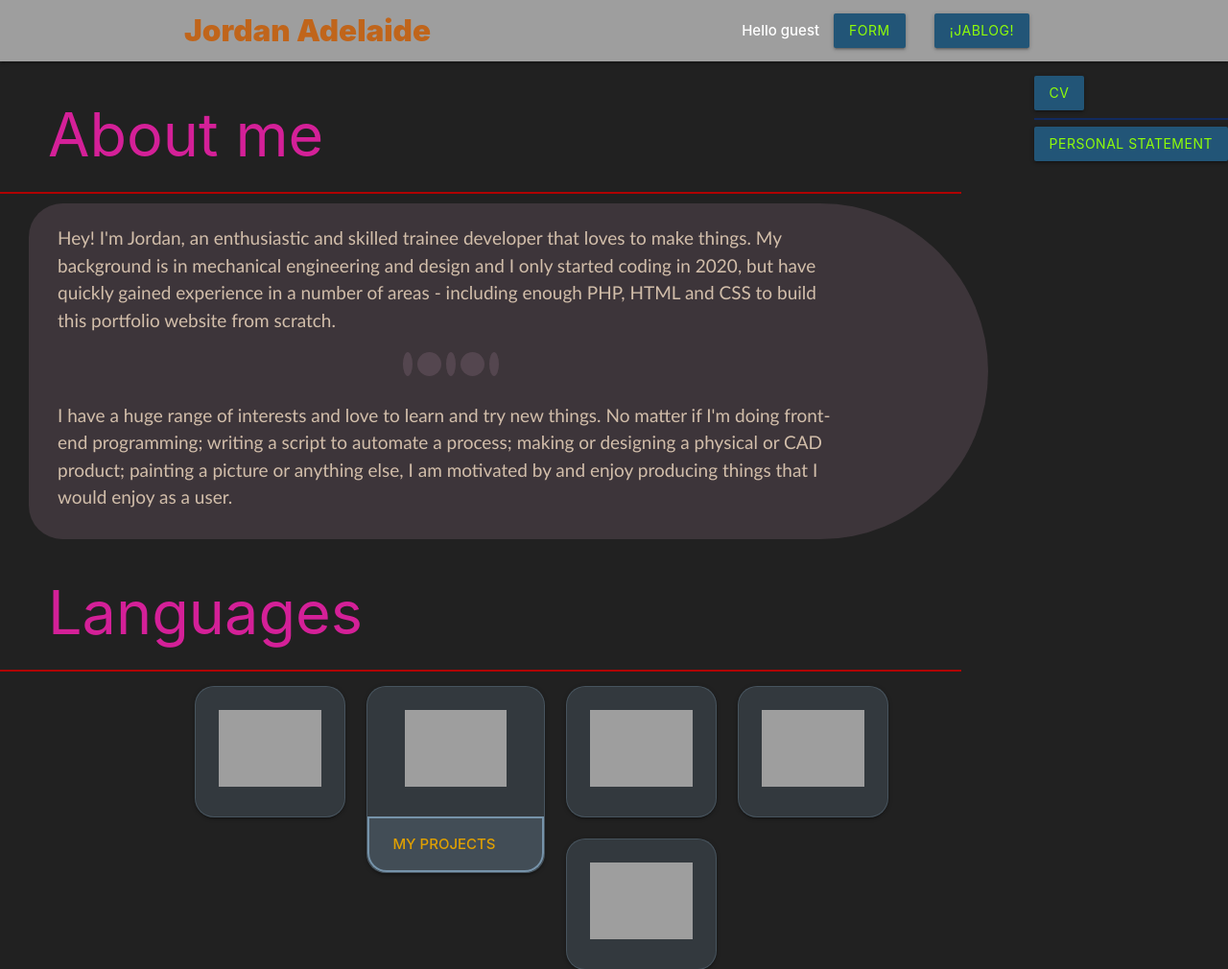
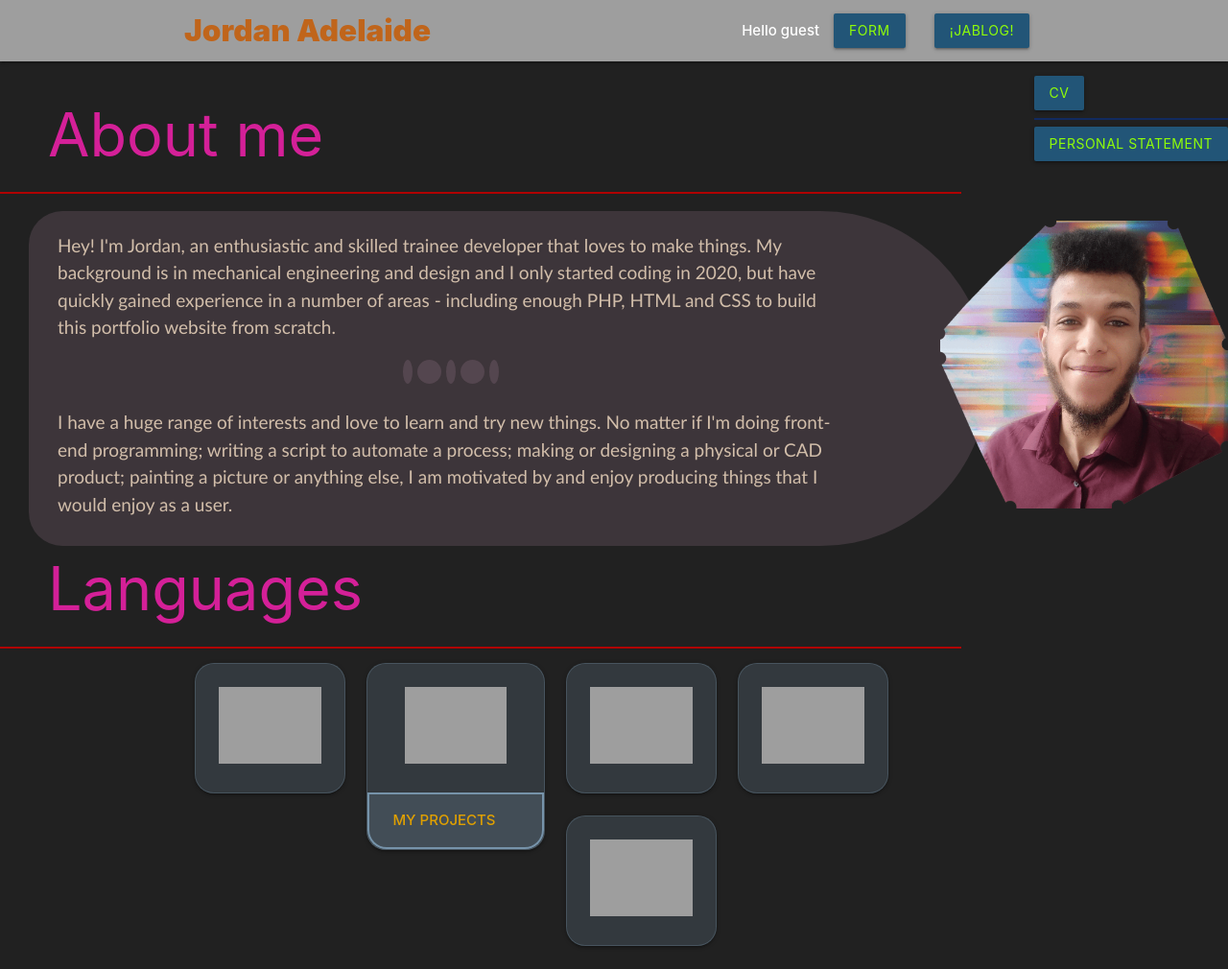
Before and after one commit to jAdelaide/Portfolio, a PHP site: page / in a window 1280 px wide. Shown: the top 1010 px of the page at 96% size. Run offline with PHP 8.4, Linux system fonts and the light colour scheme; grey boxes are pictures that could not be loaded.

Commit message:
Picture in about me

```diff
--- a/projects.php
+++ b/projects.php
@@ -7,9 +7,9 @@
     <?php
 
     $pageExists = FALSE;
+
     foreach($languages as $language):
         if($language['name'] == $_GET['id']): ?>
-            <!-- <h4 style="color: rgb(255, 177, 109); text-indent: 50px"><?php echo htmlspecialchars($_GET['id']); ?></h4> -->
             <h3 style="color: rgb(255, 177, 109); text-align: center"><?php echo htmlspecialchars($_GET['id']); ?></h3>
             <?php $projectPage = "sections/projectPages/" . $_GET['id'] . ".php";
             include $projectPage;
--- a/sections/about_me.php
+++ b/sections/about_me.php
@@ -4,33 +4,29 @@
 <h1 style="color: rgb(212, 32, 152); text-indent: 50px">About me</h1>
 <hr align="left" width="1000px" color=" rgb(0, 0, 0,)">
 
-<div style="margin-left: 30px; margin-right: 250px; margin-top: 10px; margin-bottom: 10px; padding-left: 30px; padding-right: 150px; padding-top: 3px; padding-bottom: 10px; background-color: rgba(222, 169, 202, 0.15); border-radius: 200px 1000px 1000px 200px; color: rgb(210, 190, 170); font-size: 19px; font-family: candara">
-    <p>
+<div class="box-container">
+<div style="float: left; z-index: 0; position: relative; margin-left: 30px; margin-right: 250px; margin-top: 10px; margin-bottom: 10px; padding-left: 30px; padding-right: 150px; padding-top: 3px; padding-bottom: 10px; background-color: rgba(222, 169, 202, 0.15); border-radius: 200px 1000px 1000px 200px; color: rgb(210, 190, 170); font-size: 19px; font-family: candara;">
+    <p style="position: relative; z-index: 0">
     Hey! I'm Jordan, an enthusiastic and skilled trainee developer that loves to make things.
     My background is in mechanical engineering and design and I only started coding in 2020, but have quickly gained experience in a number of
     areas - including enough PHP, HTML and CSS to build this portfolio website from scratch.
     </p>
-    <div style="text-align: center">
+    <div style="text-align: center; z-index: 0">
         <span class="dot" style="height: 25px; width: 10px; background-color: rgba(222, 169, 202, 0.15); border-radius: 50%; display: inline-block"></span>
         <span class="dot" style="height: 25px; width: 25px; background-color: rgba(222, 169, 202, 0.15); border-radius: 50%; display: inline-block"></span>
         <span class="dot" style="height: 25px; width: 10px; background-color: rgba(222, 169, 202, 0.15); border-radius: 50%; display: inline-block"></span>
         <span class="dot" style="height: 25px; width: 25px; background-color: rgba(222, 169, 202, 0.15); border-radius: 50%; display: inline-block"></span>
         <span class="dot" style="height: 25px; width: 10px; background-color: rgba(222, 169, 202, 0.15); border-radius: 50%; display: inline-block"></span>
     </div>
-    <p>
+    <p style="position: relative; z-index: 0">
     I have a huge range of interests and love to learn and try new things. No matter if I'm doing front-end programming; writing a script to
     automate a process; making or designing a physical or CAD product; painting a picture or anything else, I am motivated by and enjoy producing
      things that I would enjoy as a user.
     </p>
 </div>
-
-<!-- <p style="margin-left: 30px; margin-right: 250px; margin-top: 10px; margin-bottom: 10px; padding-left: 30px; padding-right: 150px; padding-top: 10px; padding-bottom: 10px; background-color: rgba(222, 169, 202, 0.15); border-radius: 200px 1000px 1000px 200px; color: rgb(210, 190, 170); font-size: 19px; font-family: candara">
-Hey! I'm Jordan, an enthusiastic and skilled trainee developer that loves to make things.
-My background is in mechanical engineering and design and I only started coding in 2020, but have quickly gained experience in a number of
-areas - including enough PHP, HTML and CSS to build this portfolio website from scratch.
-<br>
-<br>
-I have a huge range of interests and love to learn and try new things. No matter if I'm doing front-end programming; writing a script to automate
- a process; making or designing a physical or CAD product; painting a picture or anything else, I am motivated and enjoy producing things that
-I would enjoy as a user.
-</p> -->
+<div style="z-index: 1; position: absolute">
+    <form style="padding-top: 0px; padding-left: 980px">
+        <img src="https://raw.githubusercontent.com/jAdelaide/Portfolio/shove/assets/jordanGlitchBackground.png" height="300px" title="The code for the languages homepage section" alt="A 'foreach' and 'if' nested loop that cycles through each language to include in the section">
+    </form>
+</div>
+</div>
--- a/sections/education.php
+++ b/sections/education.php
@@ -3,12 +3,6 @@
 
 <h1 style="color: rgb(212, 32, 152); text-indent: 50px">Qualifications</h1>
 <hr align="left" width="1000px" color="rgb(0, 0, 0,)">
-
-<!-- <h4 align="left" style="text-indent: 50px; color: rgba(157, 95, 255, 0.8)">        </h4>
-<h6 style="float: right; text-indent: 500px; direction: rtl; color: rgba(244, 212, 124, 0.8)">      </h6>
-<hr style="width: 600px; text-align: left; margin-left: 260px" color="rgb(0, 0, 0)">
-<br>
-<li style="text-indent: 90px; font-size: 17px; font-family: candara; color: rgb(210, 190, 170)">        </li> -->
 
 <div class="grid-container" style="display: grid; grid-template-columns: 70% 30%; grid-gap: auto; margin-left: 25px; margin-right: 50px; padding: 0px; border-radius: 25px; background-color: rgba(200, 200, 200, 0.06)">
     <div>
```
Also changed, not shown: sections/projectPages/PHP.php (+28 -14 lines).
